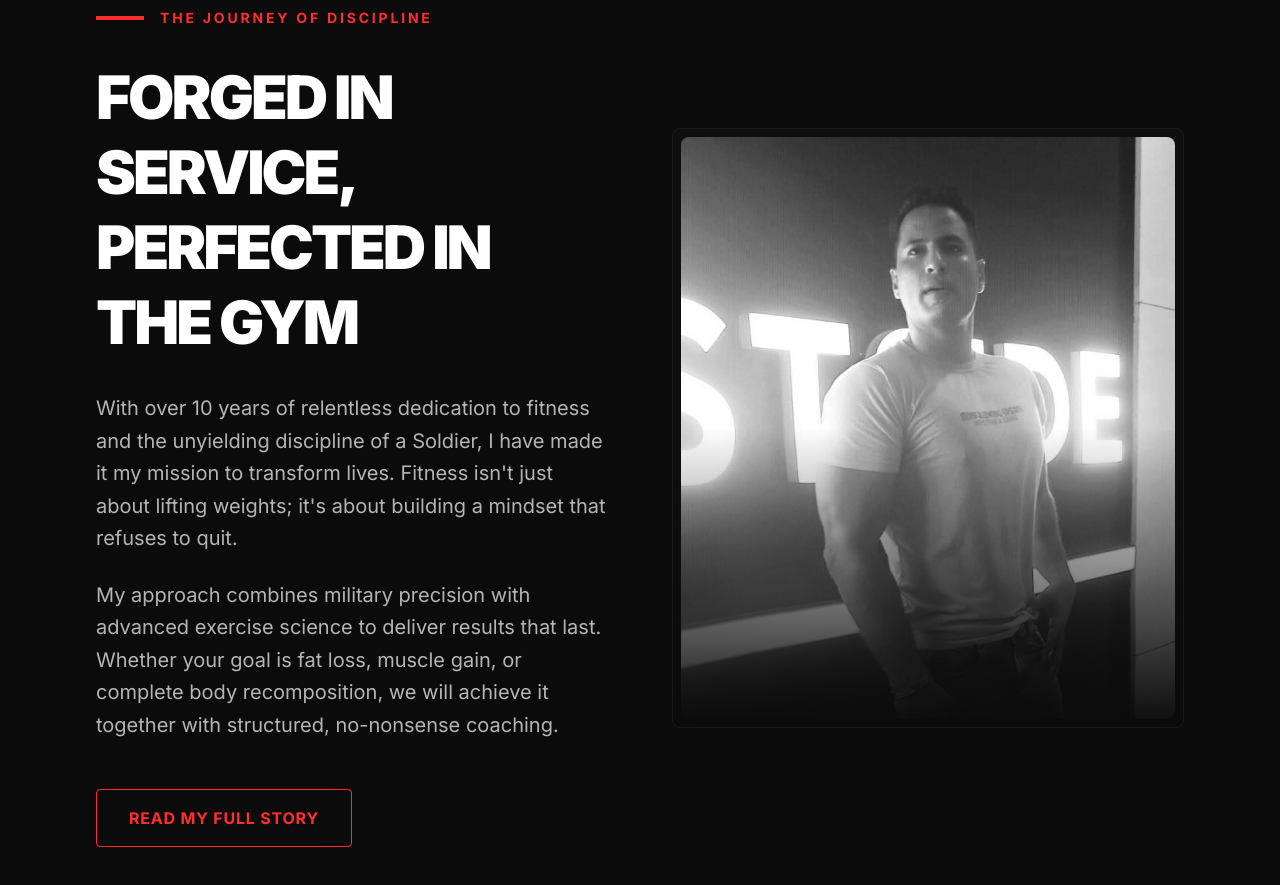
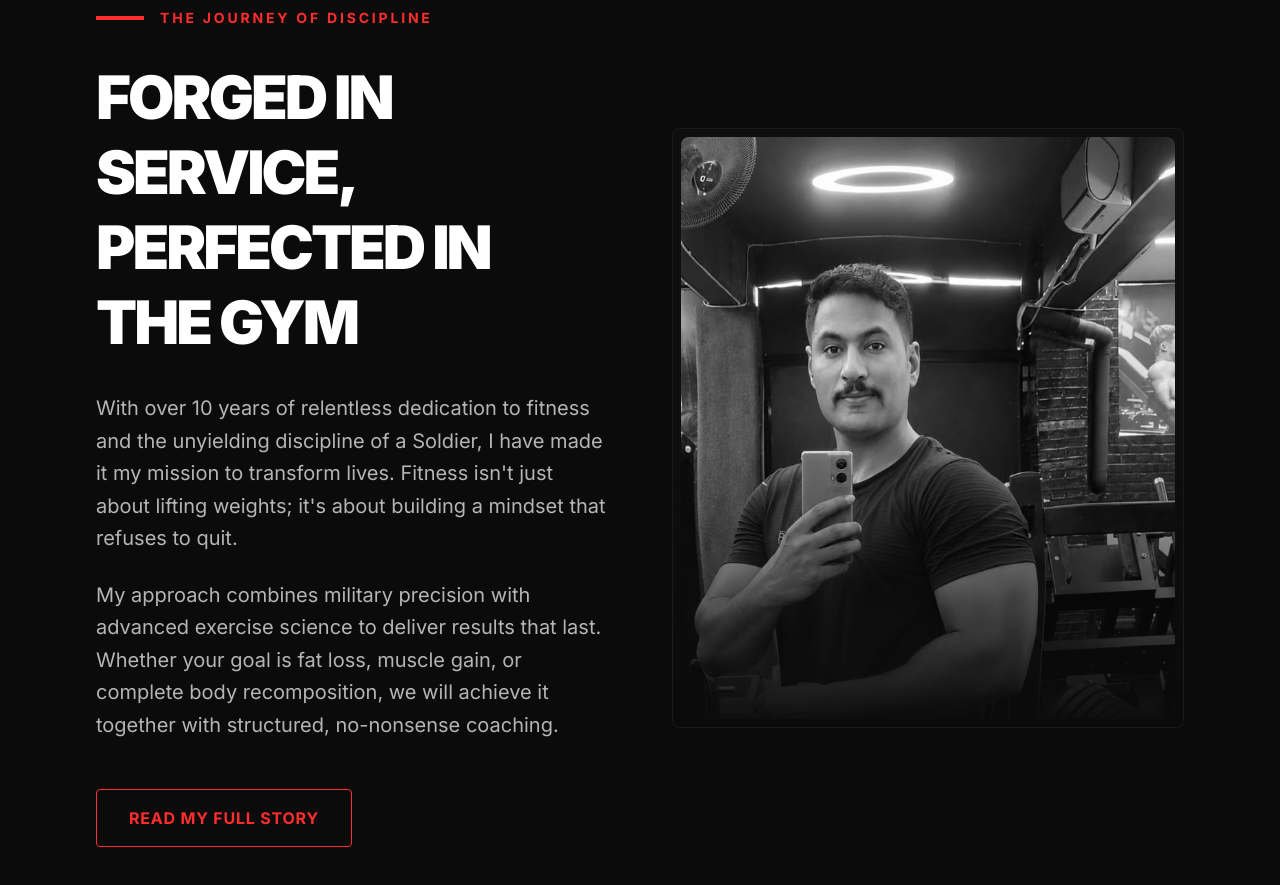
Before and after one commit to alexaman000/fitwithashu, a Next.js app: page /en in a window 1280 px wide. Shown: the part 920-1805 px from the top of the page. Built offline with nearby package versions, Linux system fonts and the light colour scheme.

Commit message:
updated about section image

```diff
--- a/src/components/AboutSection.tsx
+++ b/src/components/AboutSection.tsx
@@ -113,7 +113,7 @@ export default function AboutSection() {
           <div className="absolute inset-0 bg-gradient-to-t from-primary via-transparent to-transparent z-10"></div>
           {/* Using a placeholder for now until we load the gallery images properly, but let's use one of the uploaded ones */}
           <img
-            src="/images/gallery/gallery-2.jpg"
+            src="/images/gallery/about-new.jpeg"
             alt="Ashutosh Kumar Soldier"
             className="w-full h-full object-cover object-top rounded-lg filter grayscale group-hover:grayscale-0 transition-all duration-700 transform group-hover:scale-105"
           />
```
Also changed, not shown: public/images/gallery/about-new.jpeg (added).
